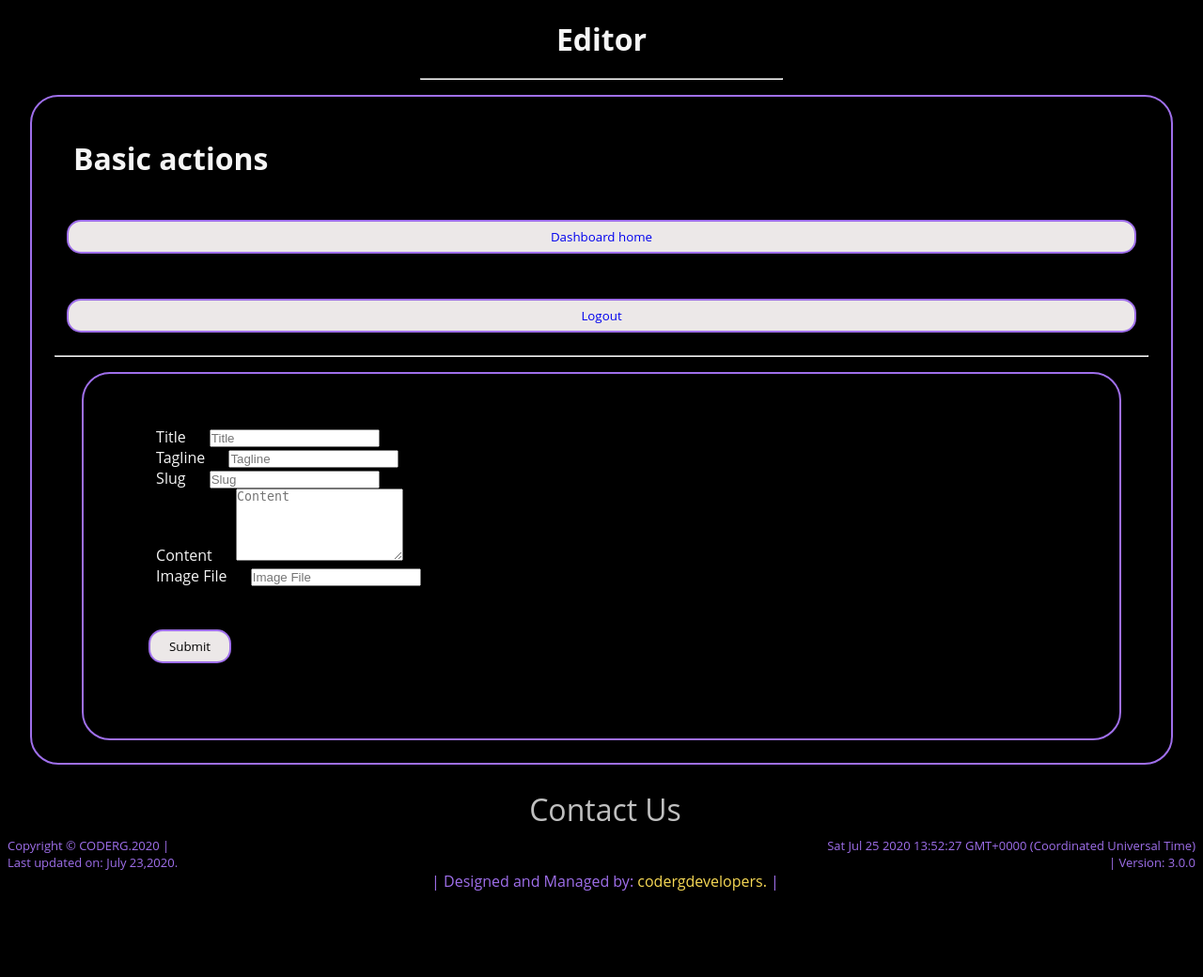
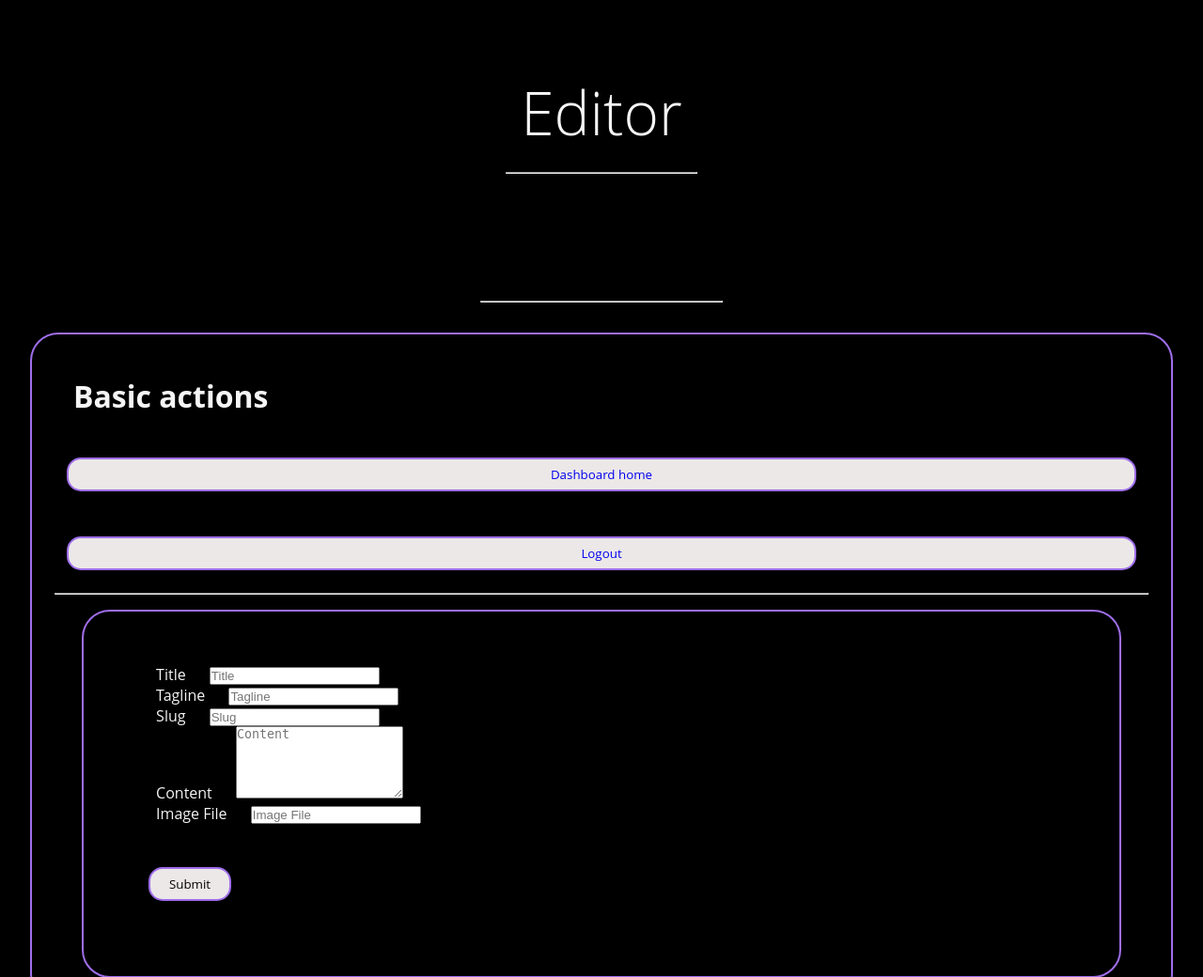
Before and after one commit to codergdevelopers/coderg, a Flask app: page /edit/0 in a window 1280 px wide. Shown: the part 67-1107 px from the top of the page at 94% size. Before the commit the page ends 1015 px from the top, so only its background shows below. Run offline with Flask 2, Linux system fonts and the light colour scheme; a user stored in the database is signed in; data that the repository does not hold is empty.

Commit message:
Working on editor page

```diff
--- a/flask_qa/templates/edit.html
+++ b/flask_qa/templates/edit.html
@@ -1,19 +1,27 @@
 {% extends "layout.html" %}
 {% block body %}
 
-<head>
-    <style>
-        body {
-            background-color: black;
-        }
-    </style>
-</head>
 
 
-<div >
+
+<div class="post">
+
+    <div style="padding-bottom: 5rem;">
+      <h1 class="h-primary-head">Editor</h1>
+      <hr style="width: 95%; margin: auto;">
+    </div>
+
+
+
+  </div>
+
+  <hr style="width: 20%; margin: auto; margin-bottom: 2rem;">
+
+
+<!-- <div>
     <h1 class="h-primary centre">Editor</h1>
     <hr style="width: 30%; margin: auto;">
-</div>
+</div> -->
 
 <!-- Main Content -->
 <div class="py whtsmk">
@@ -26,7 +34,7 @@
     {% with messages=get_flashed_messages(with_categories=True) %}
     {% if messages %}
     {% for category,message in messages %}
-    <div class="alert alert-{{category}} alert-dismissible fade show" role="alert">
+    <div class="" role="alert">
         {{message}}
         <button type="button" class="close" data-dismiss="alert" aria-label="Close">
             <span aria-hidden="true">&times;</span>
@@ -57,7 +65,7 @@
             <p class=""></p>
 
 
-            <label >Content</label>
+            <label>Content</label>
             <textarea rows="5" class="" placeholder="Content" id="" name="content" required
                 data-validation-required-message="Please enter a message.">{{post.content}}</textarea>
             <p class="help-block text-danger"></p>
```
